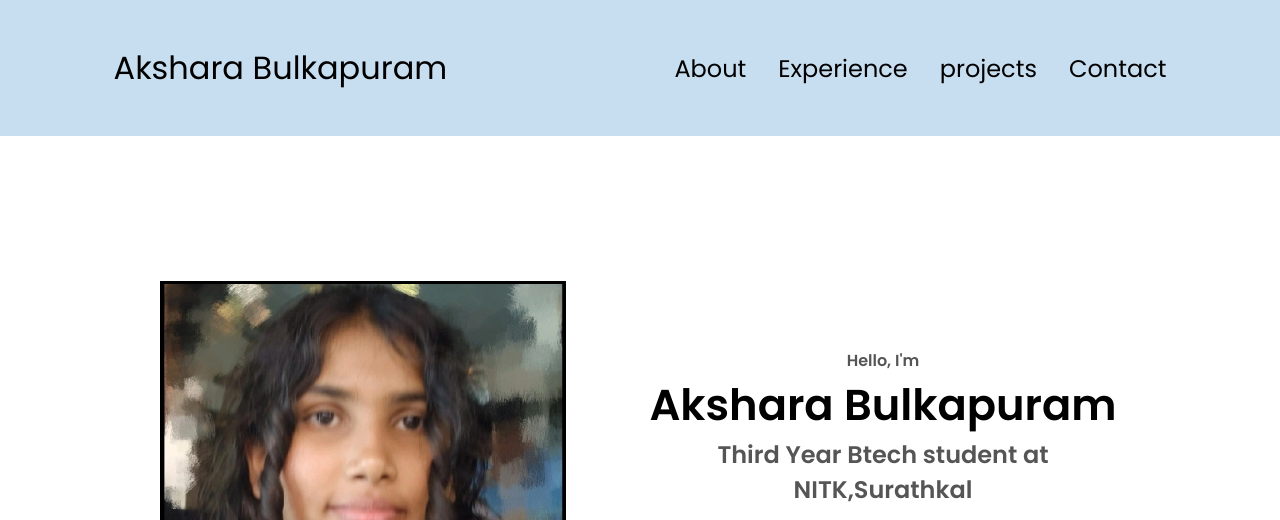
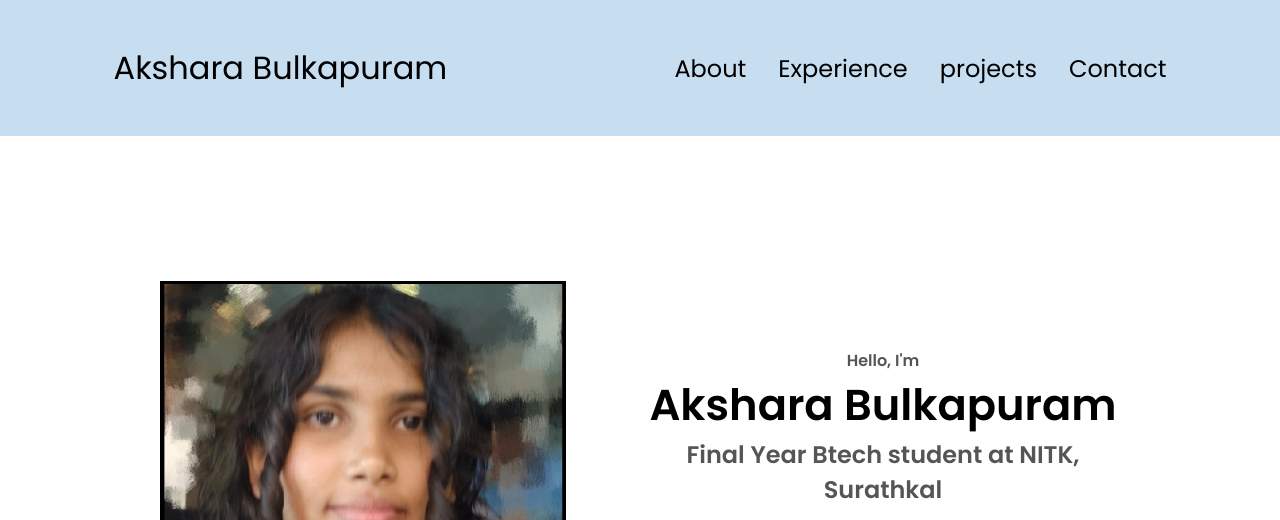
Before and after one commit to Akshara-Bulkapuram/Akshara-Bulkapuram.github.io, a plain HTML site: page index.html in a window 1280 px wide. Shown: the top 520 px of the page. Drawn offline with Linux system fonts and the light colour scheme; a web font is replaced by a local one.

Commit message:
Update index.html

```diff
--- a/index.html
+++ b/index.html
@@ -45,7 +45,7 @@
         <div class="section__text">
             <p class="section__text__p1">Hello, I'm</p>
             <h1 class="title">Akshara Bulkapuram</h1>
-            <p class="section__text__p2">Third Year Btech student at NITK,Surathkal</p>
+            <p class="section__text__p2">Final Year Btech student at NITK, Surathkal</p>
             <div class="btn_container">
                 <button class="btn btn-color-2" onclick="window.open('./assets/Resume.pdf')">
                     Download CV
```
